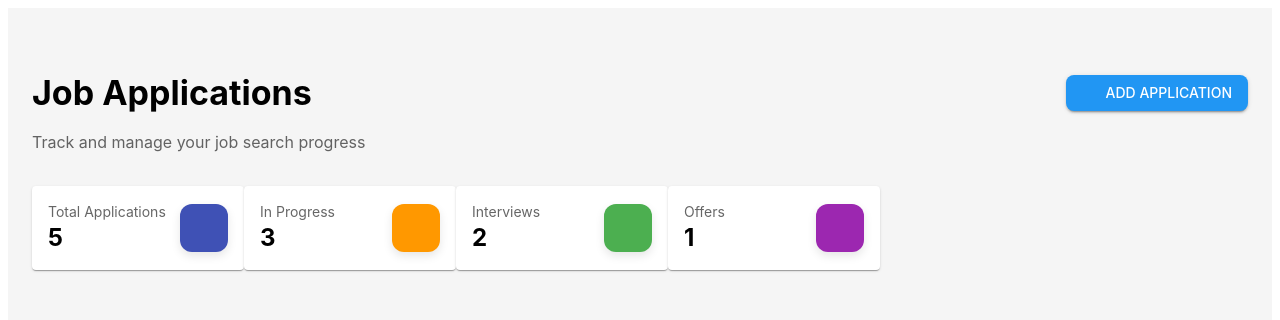
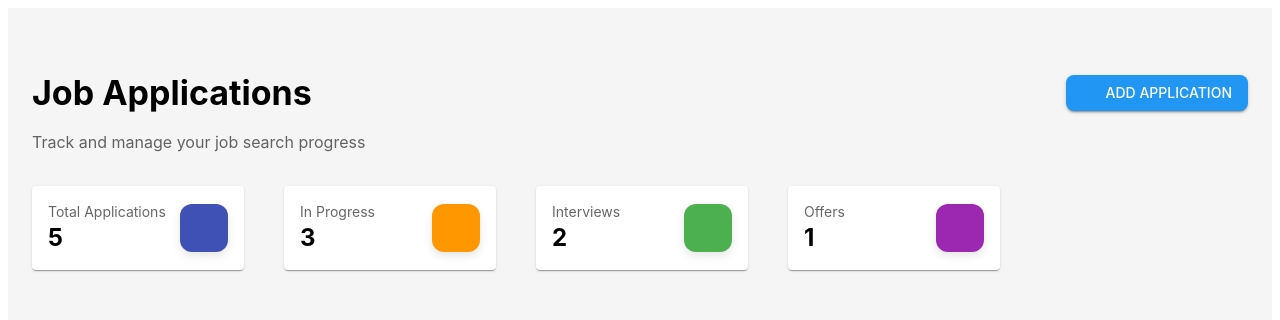
Before and after one commit to orangut/CareerTracker, a React (Vite) app in the folder careertracker-frontend/: page / in a window 1280 px wide. Shown: the top 320 px of the page. Built offline with nearby package versions, Linux system fonts and the light colour scheme; some icons are missing.

Commit message:
Fixed metrics cards spacing

```diff
--- a/careertracker-frontend/src/components/dashboard/Metrics.tsx
+++ b/careertracker-frontend/src/components/dashboard/Metrics.tsx
@@ -58,7 +58,7 @@ const Metrics = (jobData: JobApplication[]) => {
     const metrics: MetricsData = calculateMetrics(jobData);
 
     return (
-        <Grid container sx={{mb: 4}}>
+        <Grid container spacing={5} sx={{mb: 4}} >
             {(Object.entries(metrics) as [keyof MetricsData, number][]).map(([key, value]) => {
                 const {icon: IconComponent, color: iconColor, title} = metricsConfig[key];
 
```
